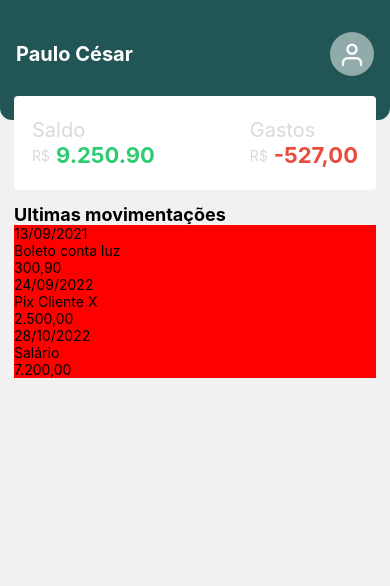
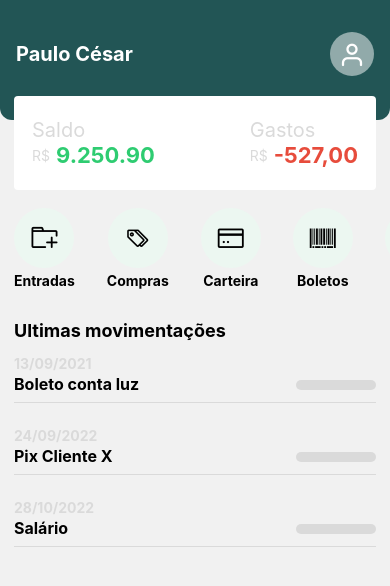
Before and after one commit to Pcfilho/FinanceApp, a React Native app: screen / in a window 390 px wide. Shown: the top 586 px of the page. Built offline with nearby package versions, Linux system fonts and the light colour scheme.

Commit message:
Horizontal List with Buttons

```diff
--- /dev/null
+++ b/src/components/Actions/index.js
@@ -0,0 +1,82 @@
+import React from 'react'
+import {
+        View,
+        Text,
+        StyleSheet,
+        TouchableOpacity,
+        ScrollView
+    } from 'react-native'
+
+import { AntDesign } from '@expo/vector-icons'
+
+export default function Actions() {
+    return (
+        <ScrollView style={styles.container} horizontal={true} showsHorizontalScrollIndicator={false}>
+
+            <TouchableOpacity style={styles.actionButton}>
+                <View style={styles.areaButton}>
+                    <AntDesign name='addfolder' size={26} color='#000'></AntDesign>
+                </View>
+                <Text style={styles.labelButton}>Entradas</Text>
+            </TouchableOpacity>
+
+            <TouchableOpacity style={styles.actionButton}>
+                <View style={styles.areaButton}>
+                    <AntDesign name='tagso' size={26} color='#000'></AntDesign>
+                </View>
+                <Text style={styles.labelButton}>Compras</Text>
+            </TouchableOpacity>
+
+            <TouchableOpacity style={styles.actionButton}>
+                <View style={styles.areaButton}>
+                    <AntDesign name='creditcard' size={26} color='#000'></AntDesign>
+                </View>
+                <Text style={styles.labelButton}>Carteira</Text>
+            </TouchableOpacity>
+
+            <TouchableOpacity style={styles.actionButton}>
+                <View style={styles.areaButton}>
+                    <AntDesign name='barcode' size={26} color='#000'></AntDesign>
+                </View>
+                <Text style={styles.labelButton}>Boletos</Text>
+            </TouchableOpacity>
+
+            <TouchableOpacity style={styles.actionButton}>
+                <View style={styles.areaButton}>
+                    <AntDesign name='setting' size={26} color='#000'></AntDesign>
+                </View>
+                <Text style={styles.labelButton}>Conta</Text>
+            </TouchableOpacity>
+
+        </ScrollView>
+    )
+}
+
+const styles = StyleSheet.create({
+    container: {
+        maxHeight: 84,
+        marginBottom: 14,
+        marginTop: 18,
+        paddingEnd: 14,
+        paddingStart: 14,
+    },
+    actionButton: {
+        alignItems: "center",
+        marginRight: 32
+    },
+    areaButton: {
+        backgroundColor: "#ecf7f1",
+        height: 60,
+        width: 60,
+        borderRadius: 30,
+        justifyContent: "center",
+        alignItems: "center",
+    },
+    labelButton: {
+        marginTop: 4,
+        textAlign: "center",
+        fontWeight: "bold",
+
+    },
+
+})
--- a/src/components/Movements/index.js
+++ b/src/components/Movements/index.js
@@ -4,18 +4,30 @@
     StyleSheet,
     TouchableOpacity
     } from 'react-native'
-import React from 'react'
+import React, { useState} from 'react'
 
 export default function Movements({ data }) {
+    const [showValue, setShowValue] = useState(false);
+
     return (
-        <TouchableOpacity style={styles.container}>
+        <TouchableOpacity style={styles.container} onPress={ () => {setShowValue(!showValue)} }>
 
             <Text style={styles.date}>{data.date}</Text>
 
             <View style={styles.content}>
                 <Text style={styles.label}>{data.label}</Text>
 
-                <Text style={styles.value}>{data.value}</Text>
+                { showValue ? (
+                    <Text
+                    style={data.type === 1 ? styles.value : styles.expenses}
+                    >
+                        {data.type === 1 ? `R$ ${data.value}` : `R$ -${data.value}`}
+                    </Text>
+                ) : (
+                    <View style={styles.skeleton}>
+
+                    </View>
+                )}
             </View>
 
         </TouchableOpacity>
@@ -25,7 +37,40 @@
 
 const styles = StyleSheet.create({
     container: {
-        backgroundColor: 'red'
-    }
-
+        flex: 1,
+        marginBottom: 24,
+        borderBottomWidth: 0.5,
+        borderBottomColor: '#dadada'
+    },
+    content: {
+        flexDirection: 'row',
+        justifyContent: 'space-between',
+        marginTop: 2,
+        marginBottom: 8,
+    },
+    date: {
+        color: '#DADADA',
+        fontWeight: 'bold',
+    },
+    label: {
+        fontWeight: 'bold',
+        fontSize: 16,
+    },
+    value: {
+        fontSize: 16,
+        color: '#2eec71',
+        fontWeight: 'bold',
+    },
+    expenses: {
+        fontSize: 16,
+        color: '#e74c3c',
+        fontWeight: 'bold',
+    },
+    skeleton: {
+        marginTop: 6,
+        width:  80,
+        height: 10,
+        backgroundColor: '#DADADA',
+        borderRadius: 8,
+    },
 });
--- a/src/pages/Home/index.js
+++ b/src/pages/Home/index.js
@@ -2,7 +2,8 @@
 
 import Header from '../../components/Header'
 import Balance from '../../components/Balance'
-import Movements from '../../components/Movements';
+import Movements from '../../components/Movements'
+import Actions from '../../components/Actions';
 
 const list = [
   {
@@ -35,6 +36,7 @@
 
       <Balance saldo='9.250.90' gastos='-527,00'/>
 
+      <Actions></Actions>
       <Text style={styles.title}>Ultimas movimentações</Text>
 
       <FlatList
@@ -62,7 +64,9 @@
     marginTop: 14,
   },
   list: {
+    marginTop: 14,
     marginStart: 14,
     marginEnd: 14
   },
+
 });
```
